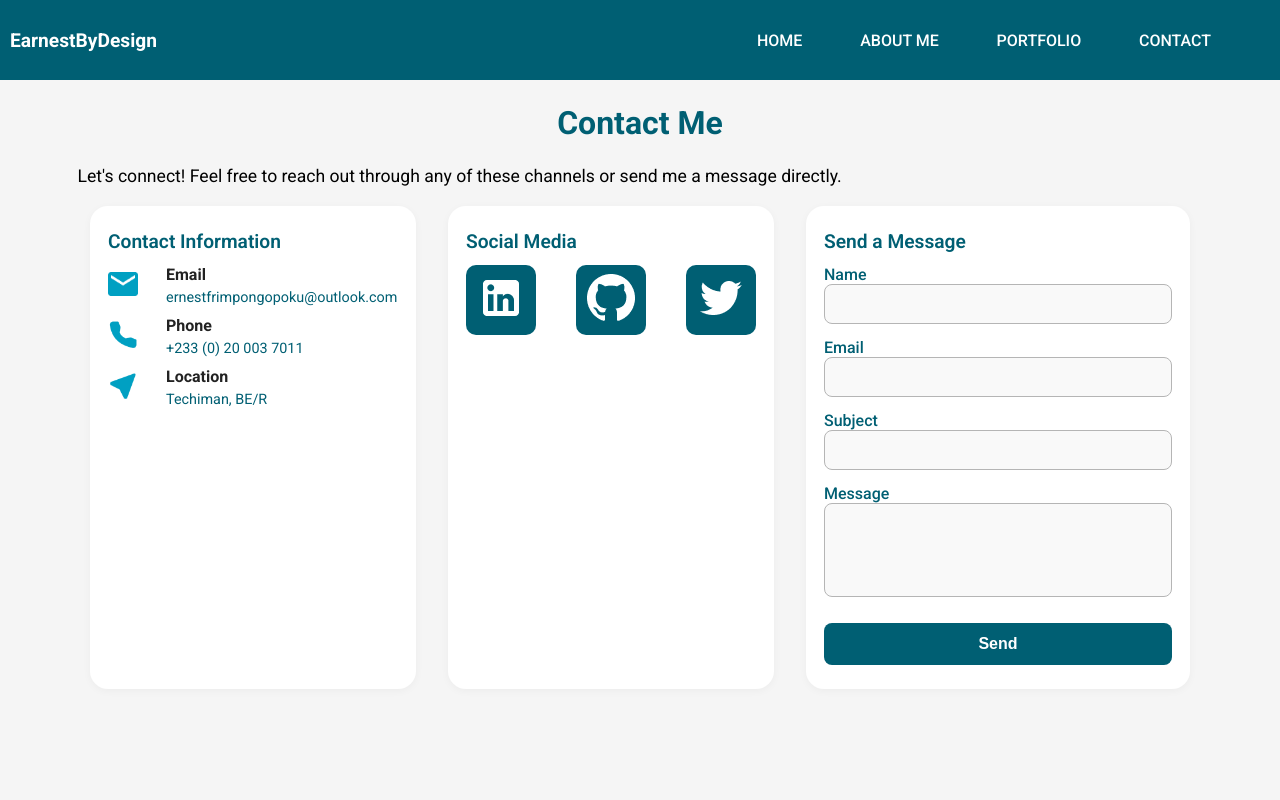
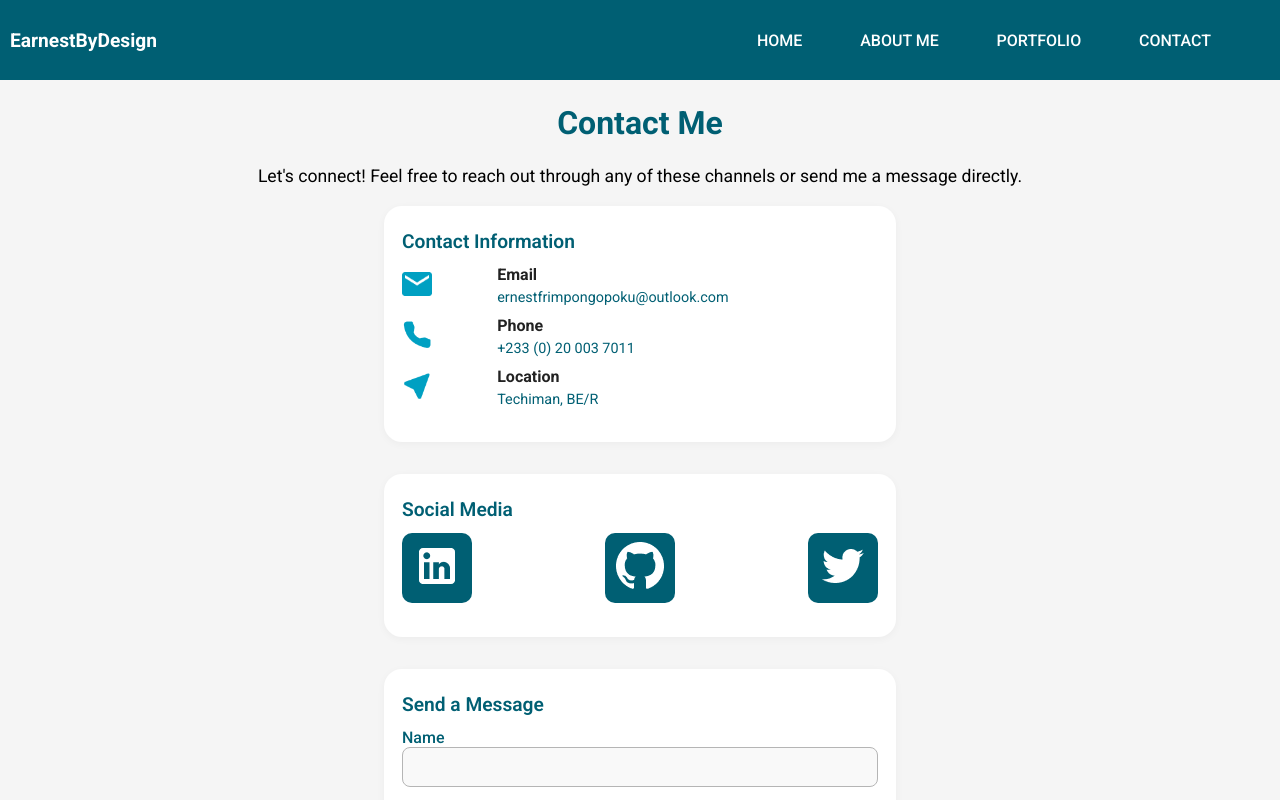
Before and after one commit to oldcode-dev/my-portfolio-site, a React (Vite) app: page /contact-me in a window 1280 px wide. Shown: the top 800 px of the page. Built offline with nearby package versions, Linux system fonts and the light colour scheme.

Commit message:
feat: Center content on ContactsPage - centered elements on contacts to improve visibility on large screens

```diff
--- a/src/contact/ContactsPage.module.css
+++ b/src/contact/ContactsPage.module.css
@@ -175,9 +175,13 @@
 
 /* Responsive Design */
 @media (min-width: 900px) {
+    .introText {
+        text-align: center;
+    }
     .containersWrapper {
-        flex-direction: row;
+        flex-direction: column;
         gap: 32px;
+        width: 40vw;
     }
 
     .contactInfo,
@@ -190,4 +194,10 @@
     .contactFormSection {
         flex: 1.2 1 0;
     }
+
+    .contactsMain {
+
+    }
+
+
 }
```
